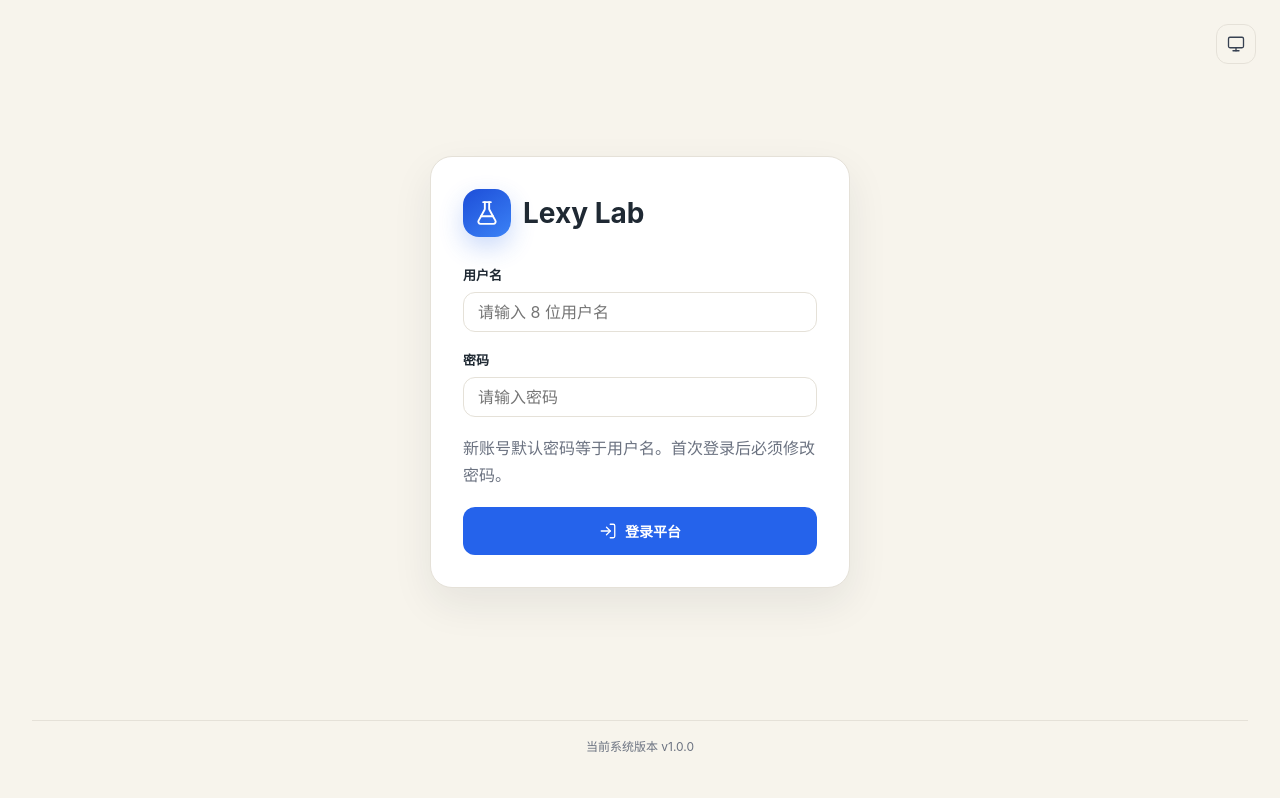
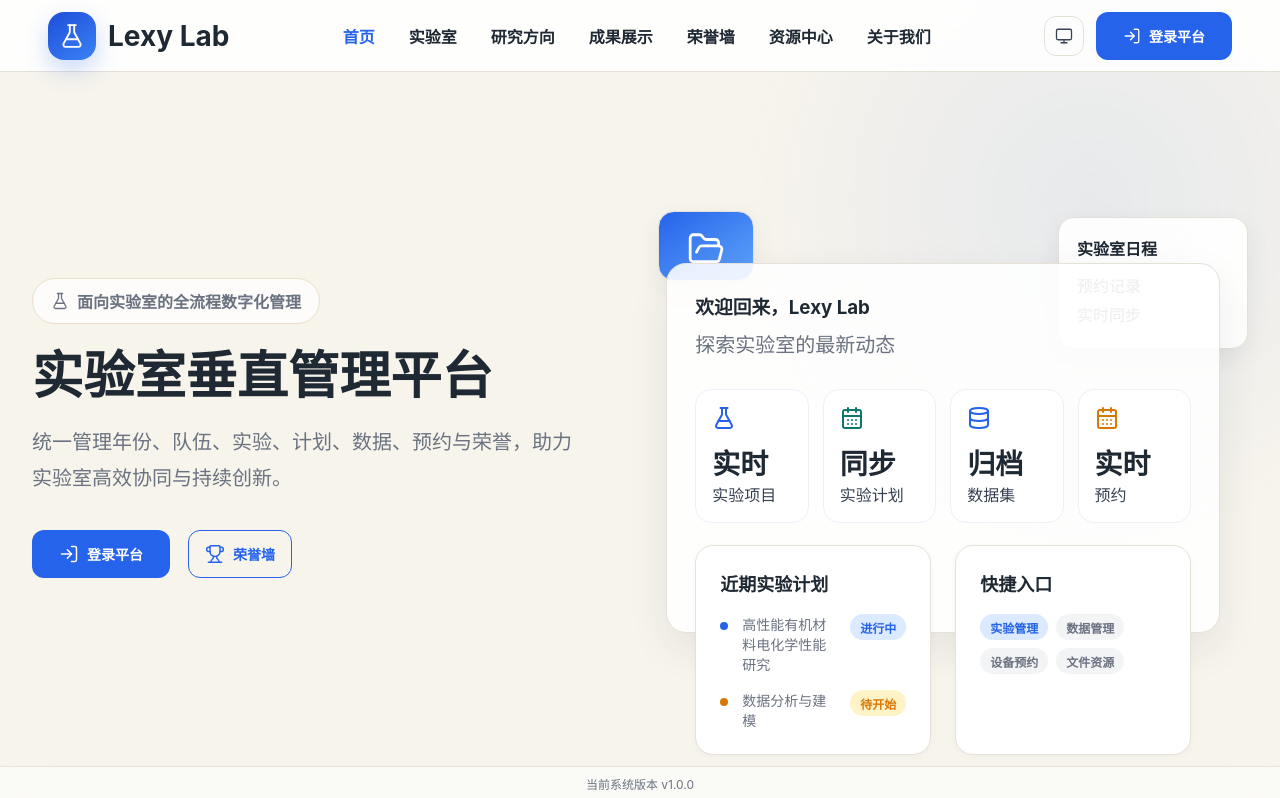
Before and after one commit to freedom-winds/LabStudio, a Vue app in the folder frontend/: page /#/first-password in a window 1280 px wide. Before the commit this address led to /#/login. Shown: the top 798 px of the page. Built offline with nearby package versions, Linux system fonts and the light colour scheme; no server answers.

Commit message:
bugfix: 18

```diff
--- a/frontend/src/assets/styles.css
+++ b/frontend/src/assets/styles.css
@@ -572,16 +572,25 @@ a {
   flex: 1;
   width: min(1280px, calc(100vw - 312px));
   margin: 0 auto;
-  padding: 32px 32px 56px;
+  padding: 32px 32px 76px;
 }
 
 .system-version {
-  width: min(1280px, calc(100vw - 64px));
-  margin: auto auto 0;
-  padding: 16px 32px 22px;
+  position: fixed;
+  right: 0;
+  bottom: 0;
+  left: 0;
+  z-index: 40;
+  box-sizing: border-box;
+  width: 100%;
+  margin: 0;
+  padding: 8px 16px;
   border-top: 1px solid var(--line);
   color: var(--muted);
+  background: rgba(250, 250, 247, 0.92);
+  backdrop-filter: blur(12px);
   font-size: 12px;
+  pointer-events: none;
   text-align: center;
 }
 
@@ -818,7 +827,7 @@ a {
   min-height: 100vh;
   align-items: center;
   justify-items: center;
-  padding: 24px;
+  padding: 24px 24px 58px;
   background: var(--bg);
 }
 
@@ -1379,12 +1388,7 @@ a {
 
   .content {
     width: min(100%, calc(100vw - 32px));
-    padding: 24px 0 48px;
-  }
-
-  .system-version {
-    width: min(100%, calc(100vw - 32px));
-    padding: 14px 0 18px;
+    padding: 24px 0 76px;
   }
 
   .topbar {
@@ -1512,7 +1516,8 @@ a {
 }
 
 :root[data-theme='dark'] .public-header,
-:root[data-theme='dark'] .topbar {
+:root[data-theme='dark'] .topbar,
+:root[data-theme='dark'] .system-version {
   background: rgba(15, 18, 24, 0.9);
 }
 
--- a/frontend/src/router/index.js
+++ b/frontend/src/router/index.js
@@ -1,4 +1,4 @@
-import { createRouter, createWebHashHistory } from 'vue-router'
+import { createRouter, createWebHistory } from 'vue-router'
 import { authState, isAuthed, loadMe } from '../stores/auth'
 
 const Portal = () => import('../views/Portal.vue')
@@ -42,7 +42,7 @@ const routes = [
 ]
 
 const router = createRouter({
-  history: createWebHashHistory(),
+  history: createWebHistory(import.meta.env.BASE_URL),
   routes,
 })
 
```
Also changed, not shown: 1 other file (tests, documents, lock files or other folders).
